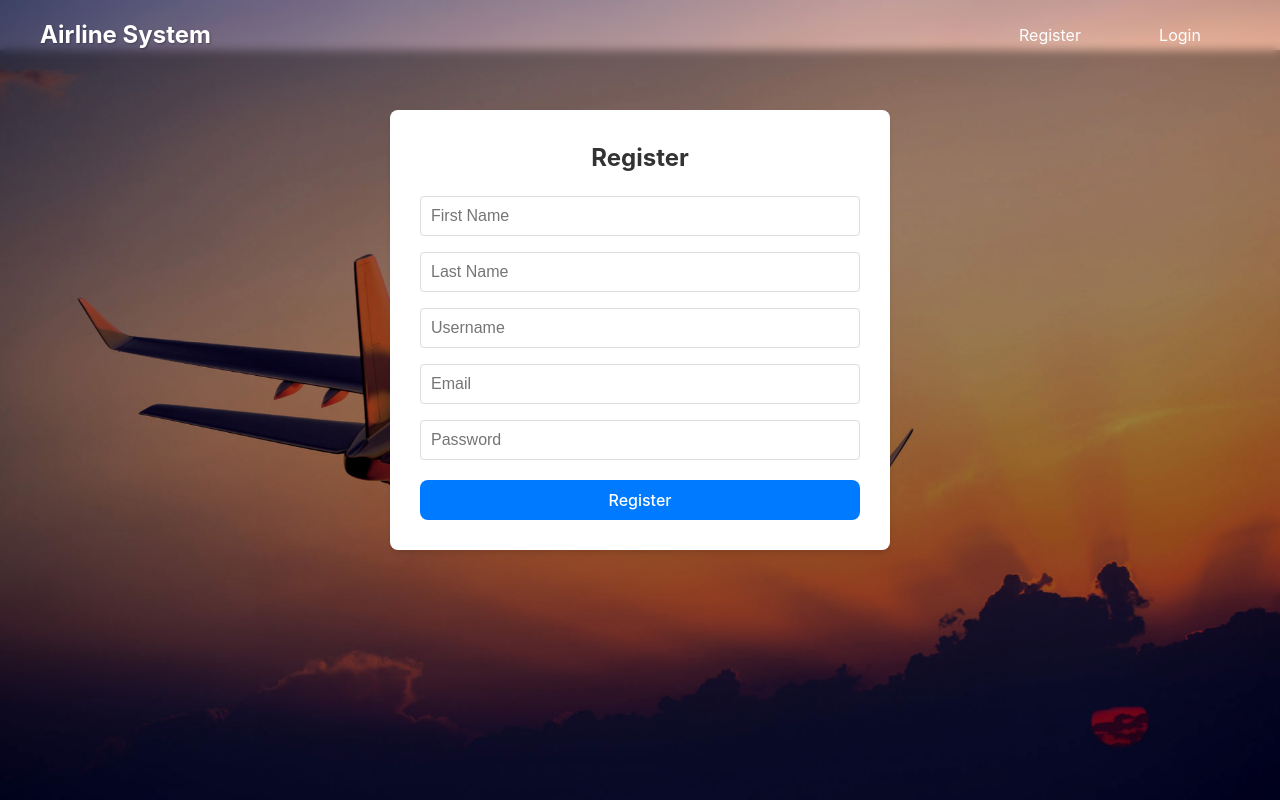
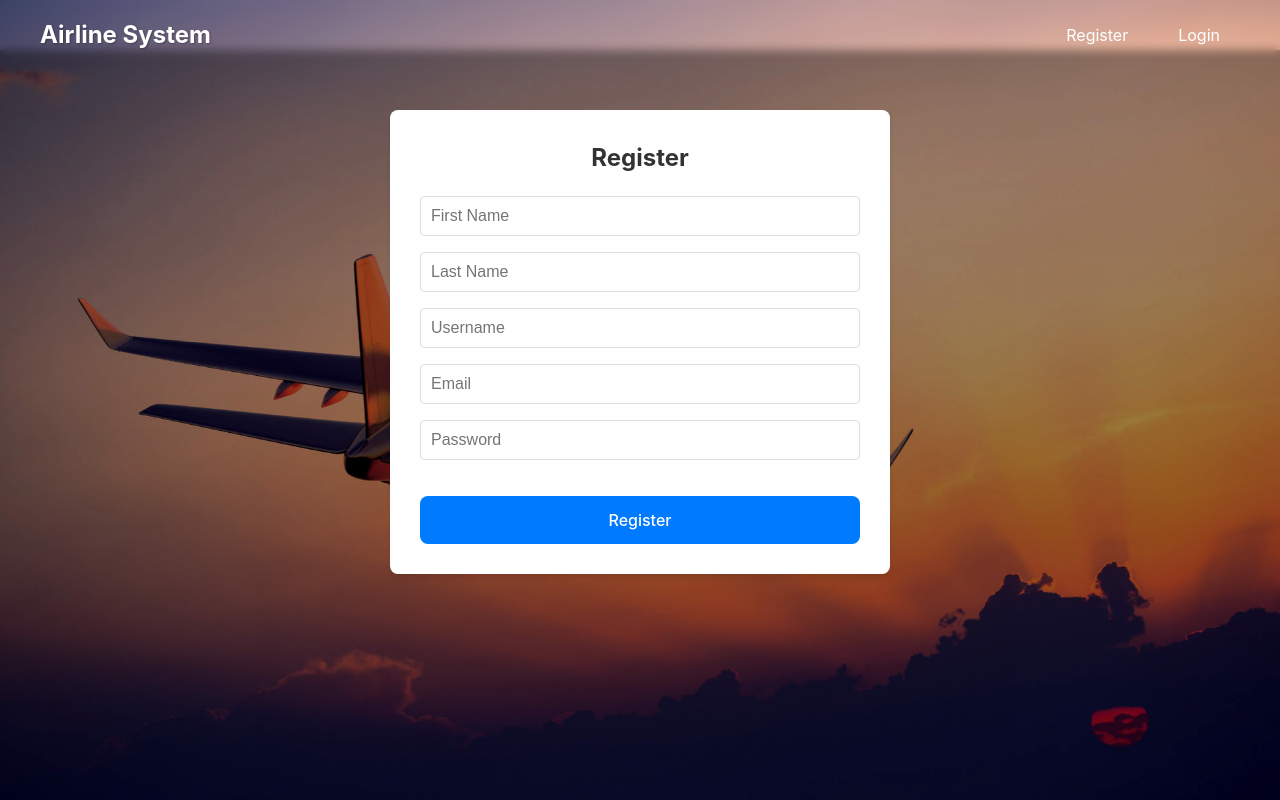
Before and after one commit to SI-2025-AIRLINE/Frontend, a React (Vite) app: page /register in a window 1280 px wide. Built offline with nearby package versions, Linux system fonts and the light colour scheme; no server answers.

Commit message:
Popravljen problem sa dugmadima

```diff
--- a/src/components/Header/Header.css
+++ b/src/components/Header/Header.css
@@ -43,7 +43,7 @@ nav {
   filter: brightness(1.2); /* Malo povećanje svetline na hover */
 }
 
-button {
+.header-button {
   width: 120px; /* Veličina dugmadi, možete je prilagoditi */
   height: 40px; /* Veličina dugmadi, treba da bude ista kao ikona */
   display: flex;
@@ -52,7 +52,7 @@ button {
   transition: background-color 0.3s ease, transform 0.3s ease; /* Dodavanje tranzicije */
 }
 
-button:hover {
+.header-button:hover {
   background-color: #f0f0f0;
   transform: translateY(-2px);
 }
```
